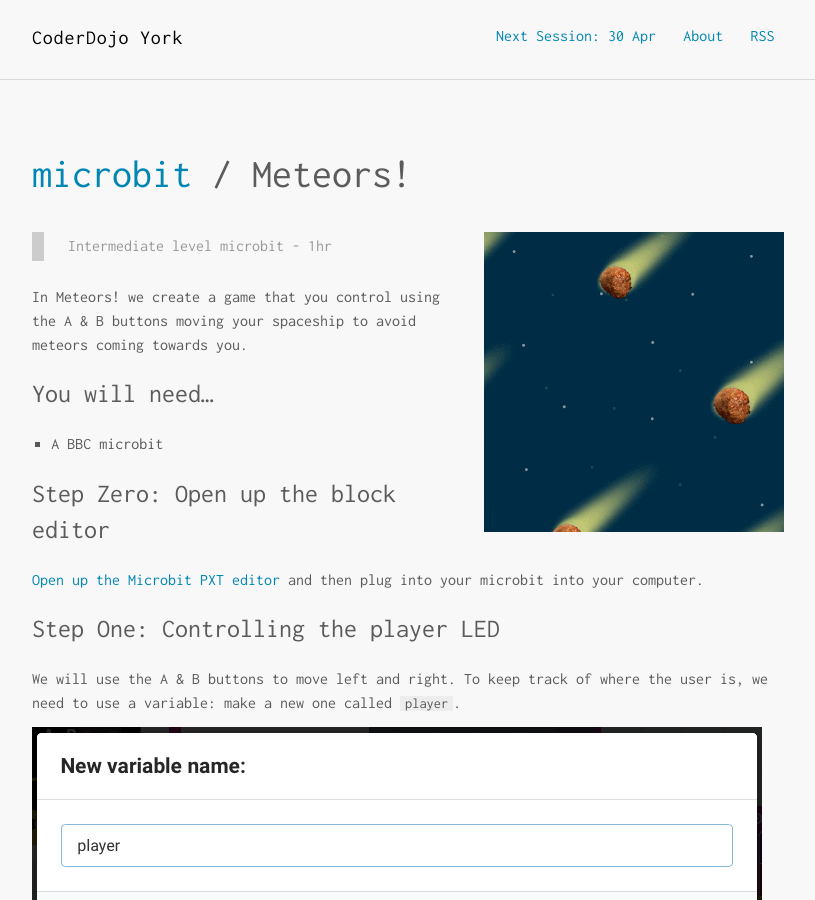
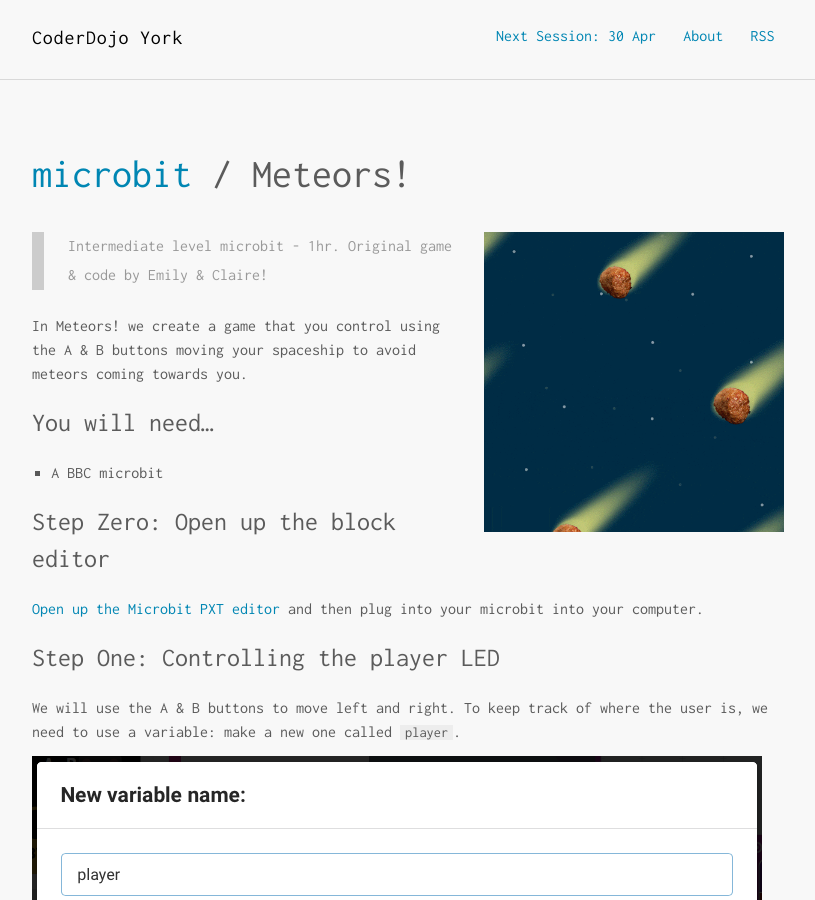
Before and after one commit to YorkDojo/yorkdojo.github.io, a Jekyll site: the page built from _worksheets/microbit/meteors.md, in a window 1280 px wide and 900 px high. Shown: the whole window, without its empty margins (232-1047 px from the left). Built offline with Jekyll 4.4.1, drawn with Linux system fonts in a browser that asks for light colours.

Commit message:
Add credit to Emily & Claire on meteors worksheet

```diff
--- a/_worksheets/microbit/meteors.md
+++ b/_worksheets/microbit/meteors.md
@@ -5,7 +5,7 @@ title: Meteors!
 featured_image: meteors.gif
 ---
 
-> Intermediate level microbit - 1hr
+> Intermediate level microbit - 1hr. Original game & code by Emily & Claire!
 
 In Meteors! we create a game that you control using the A & B buttons moving your spaceship to avoid meteors coming towards you.
 
```
